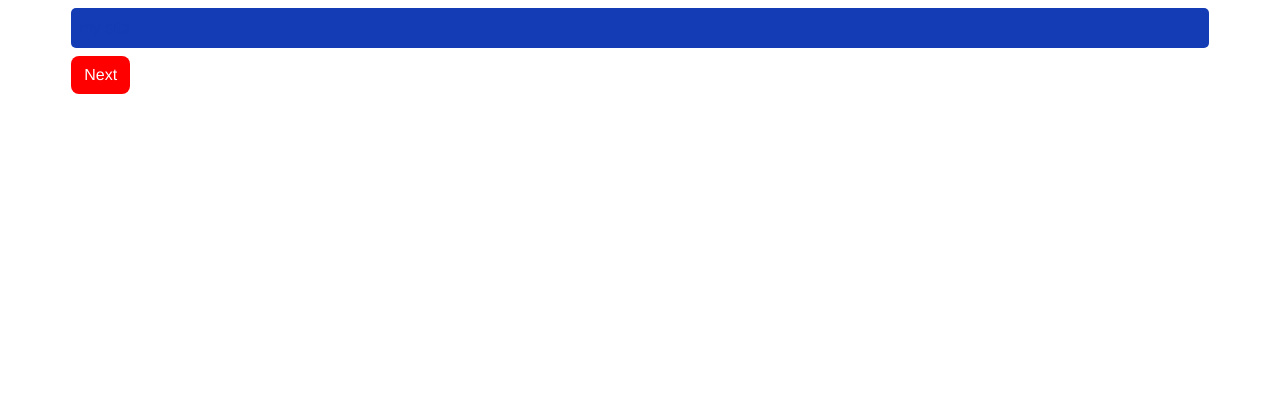
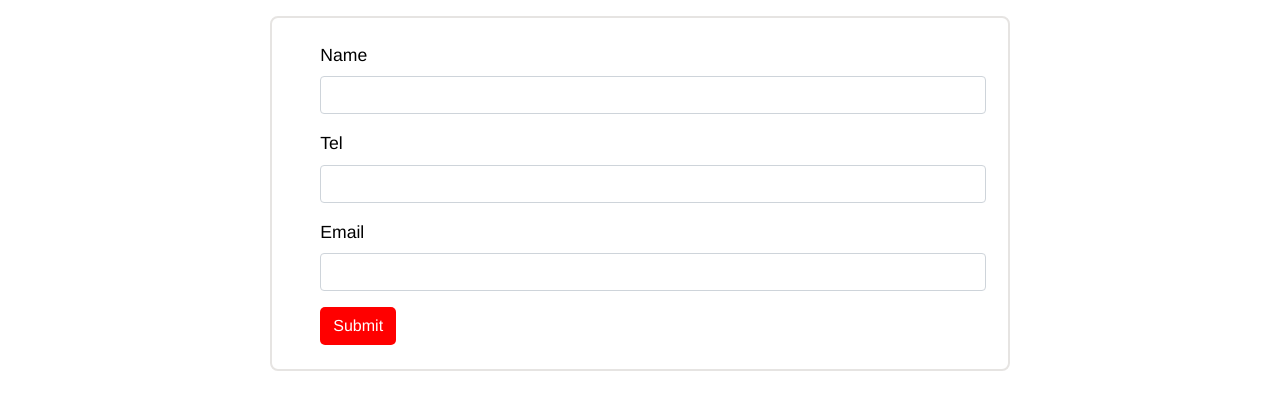
Before and after one commit to Muhammad-Ali-Ahmad/mta, a website: page index.html in a window 1280 px wide. Drawn offline with Linux system fonts and the light colour scheme.

Commit message:
css update for form

```diff
--- a/index.html
+++ b/index.html
@@ -13,16 +13,31 @@
 
 	<body>
 		<header role="banner" id="global-header">
-			<div class="header-wrapper">
+			<div class="header-wrapper" style="display: none;">
 				my site
 			</div>
 		</header>
 
 		<div class="body-wrapper">
 
-<!-- 			<buttton class="btn" type="submit">Submit</button>
-				<br /> -->
-				<a href="#" class="btn">Next</a>
+<div class="form">
+	<form action="#">
+		<div>
+			<label>Name</label>
+			<input class="form-input" type="text" name="name"/>
+		</div>
+		<div>
+			<label>Tel</label>
+			<input class="form-input" type="text" name="name"/>
+		</div>
+		<div>
+			<label>Email</label>
+			<input class="form-input" type="text" name="name"/>
+		</div>
+		<buttton class="btn" type="submit">Submit</button>
+	</form>
+</div>
+
 			<div class="fill" style="display: none;">
 
 					<div class="column-1">
--- a/sass/desktop.scss
+++ b/sass/desktop.scss
@@ -32,3 +32,57 @@
 	padding: 15px;
 	box-sizing: border-box;
 }
+
+
+.btn {
+  display: inline-block;
+  font-weight: 400;
+  text-align: center;
+  white-space: nowrap;
+  vertical-align: middle;
+  user-select: none;
+  border: 1px solid transparent;
+  padding: .375rem .75rem;
+  font-size: 1rem;
+  line-height: 1.5;
+  border-radius: 5px;
+  color: #fff;
+  background-color: red;
+  text-decoration: none;
+}
+
+.btn:hover {
+  transition: background-color 0.2s ease-out;
+  background-color: #f55555;
+}
+
+.form {
+	width: 65%;
+	margin-left: auto;
+	margin-right: auto;
+}
+form {
+	border: 2px solid #e6e4e2;
+	padding: 1.5rem 3rem;
+	border-radius: 0.5rem;
+}
+
+.form-input {
+    display: block;
+    width: 100%;
+    padding: .375rem .75rem;
+    font-size: 1rem;
+    line-height: 1.5;
+    background-color: #fff;
+    background-clip: padding-box;
+    border: 1px solid #ced4da;
+    border-radius: .25rem;
+    margin: 0.5rem 0 1rem;
+    transition: border-color .15s ease-in-out,box-shadow .15s ease-in-out;
+}
+
+.form label {
+	margin-bottom: 0.5rem;
+	font-size: 1.1rem;
+	line-height: 1.5;
+}
```
Also changed, not shown: css/site.css.
